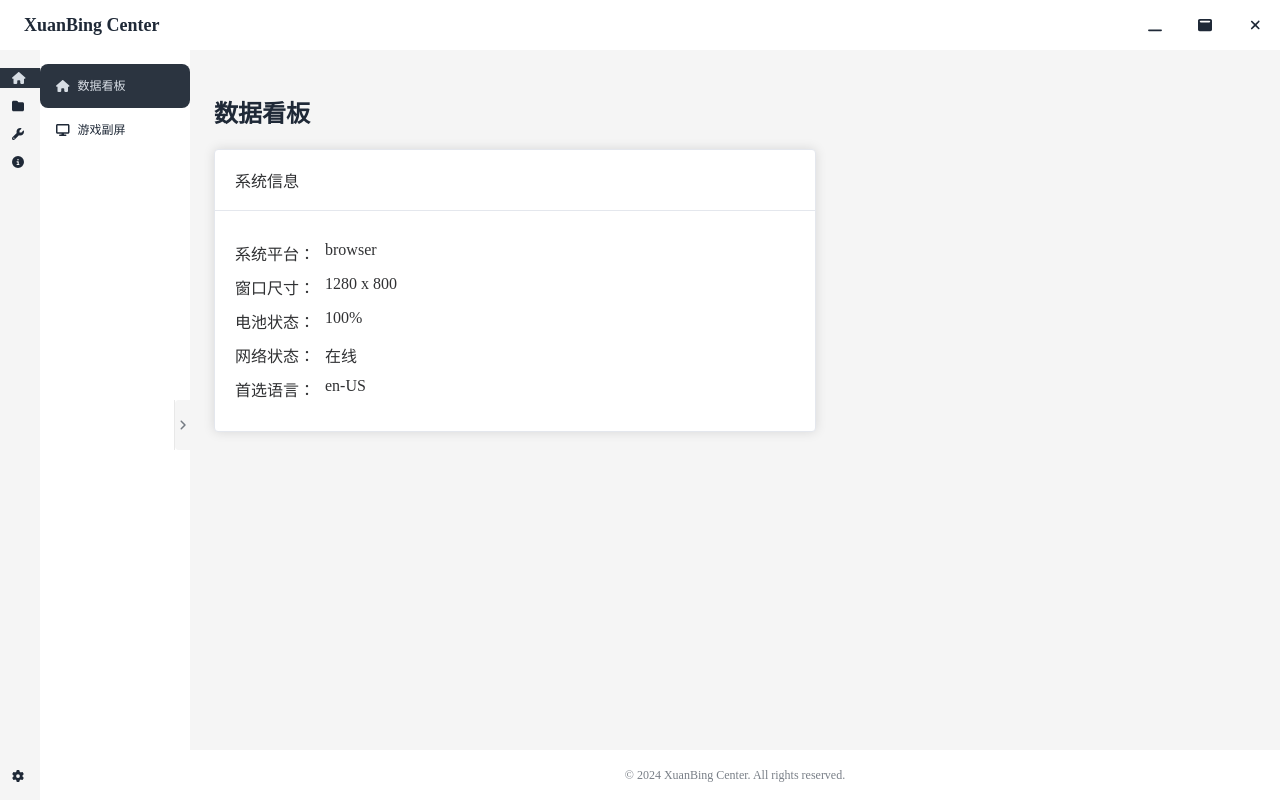
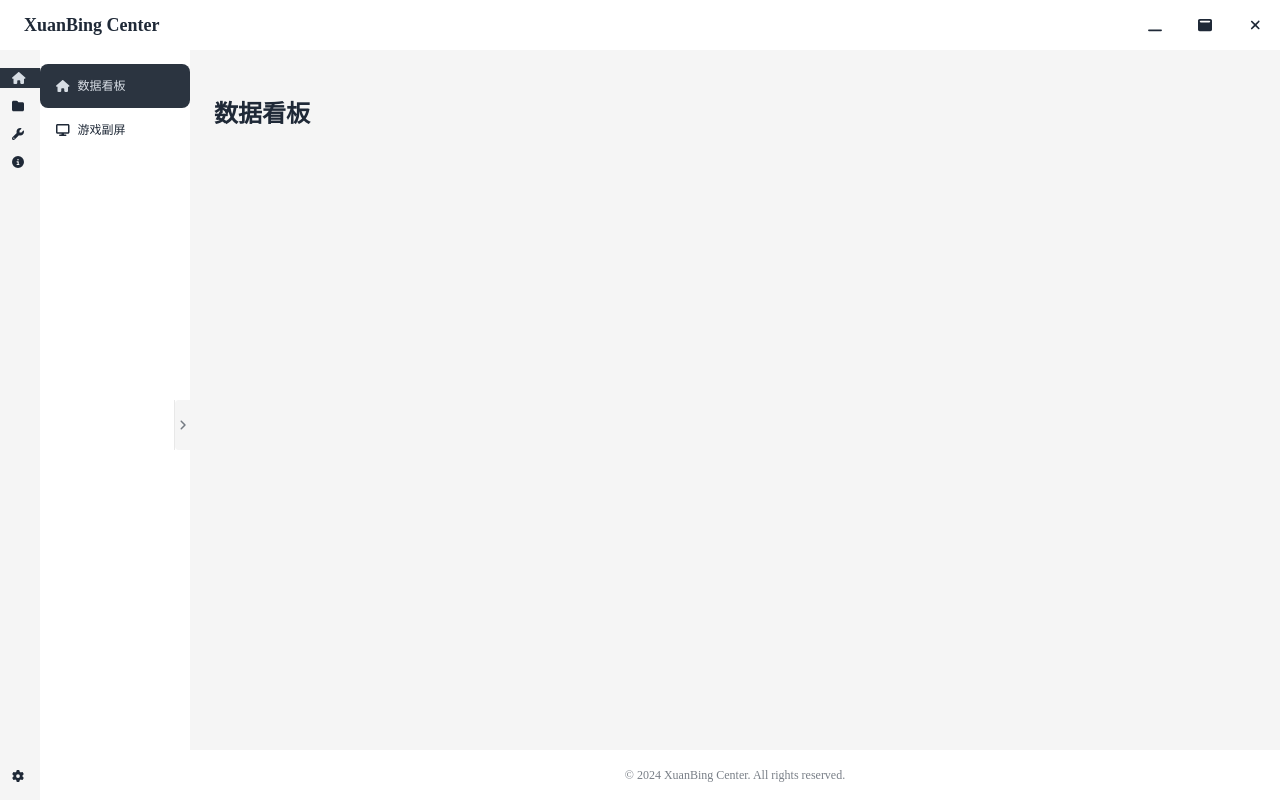
Before and after one commit to xuanbingBank/xuanbing-center, a Vue app: page /#/home/dashboard in a window 1280 px wide. Built offline with nearby package versions, Linux system fonts and the light colour scheme.

Commit message:
🔨 refactor: 数据看板代码页面清空

```diff
--- a/src/views/home/dashboard/index.vue
+++ b/src/views/home/dashboard/index.vue
@@ -1,86 +1,11 @@
 <template>
   <div class="dashboard">
     <h2>数据看板</h2>
-
-    <el-card class="system-info">
-      <template #header>
-        <div class="card-header">
-          <span>系统信息</span>
-        </div>
-      </template>
-
-      <div class="info-item">
-        <span>系统平台：</span>
-        <span>{{ platform }}</span>
-      </div>
-
-      <div class="info-item">
-        <span>窗口尺寸：</span>
-        <span>{{ width }} x {{ height }}</span>
-      </div>
-
-      <div class="info-item">
-        <span>电池状态：</span>
-        <span>{{ batteryLevel ? `${Math.round(batteryLevel * 100)}%` : '未知' }}</span>
-      </div>
-
-      <div class="info-item">
-        <span>网络状态：</span>
-        <span>{{ online ? '在线' : '离线' }}</span>
-      </div>
-
-      <div class="info-item">
-        <span>首选语言：</span>
-        <span>{{ preferredLanguages[0] || '未知' }}</span>
-      </div>
-    </el-card>
   </div>
 </template>
 
 <script lang="ts" setup>
-import { useWindowSize, useBattery, useOnline, usePreferredLanguages } from '@vueuse/core'
-import { withErrorHandler } from '@/utils/error'
-
-const { width, height } = useWindowSize()
-const online = useOnline()
-const { level: batteryLevel } = useBattery()
-const preferredLanguages = usePreferredLanguages()
-const platform = process.platform
-
-class DashboardService {
-  /**
-   * @description 加载数据
-   */
-  loadData = withErrorHandler(async () => {
-    // 模拟可能出错的操作
-    throw new Error('加载数据失败')
-  })
-}
-
-const service = new DashboardService()
-
-// 在组件中使用
-const handleLoadData = async () => {
-  try {
-    await service.loadData()
-  } catch (error) {
-    // 错误已经被统一处理，这里可以做一些额外的处理
-    console.log('Additional error handling')
-  }
-}
 </script>
 
-<style lang="less" scoped>
-.dashboard {
-  .system-info {
-    max-width: 600px;
-    margin: 20px 0;
-  }
-
-  .info-item {
-    margin: 10px 0;
-    display: flex;
-    gap: 10px;
-  }
-}
+<style scoped>
 </style>
```
